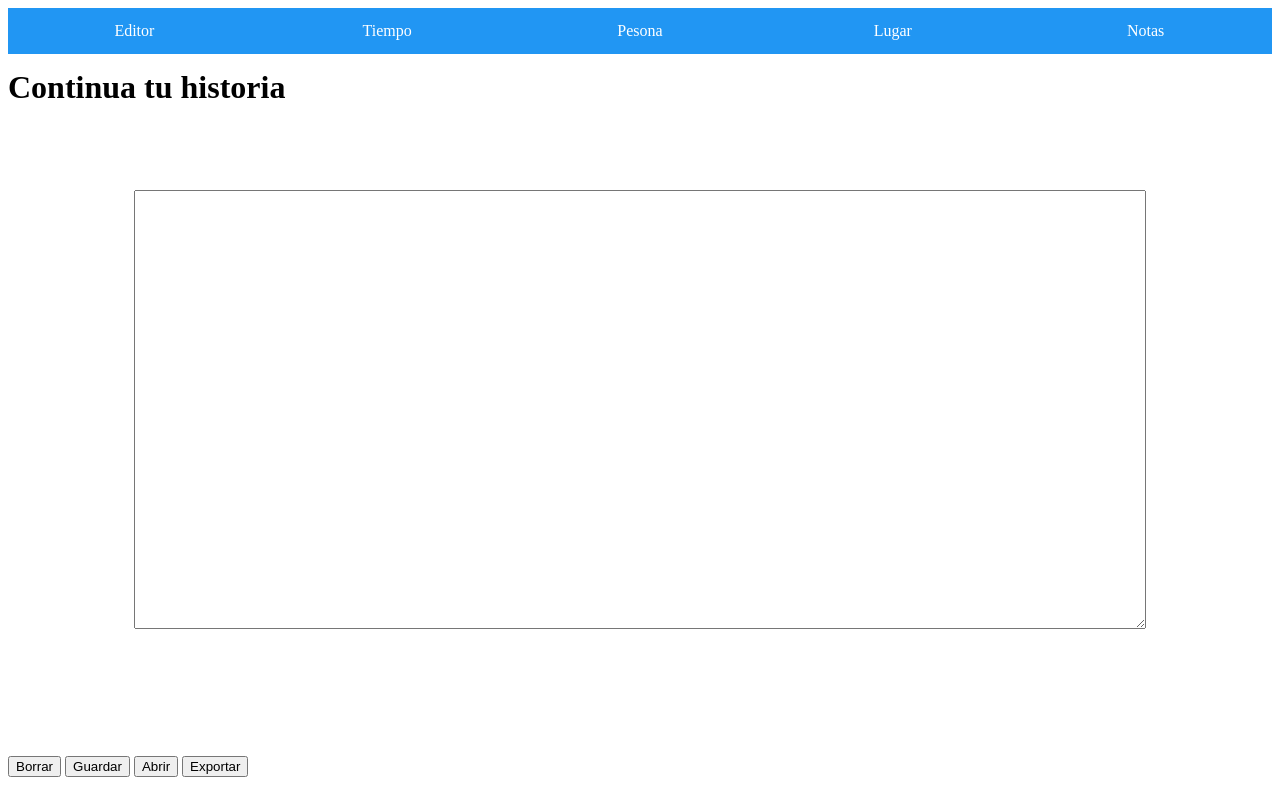
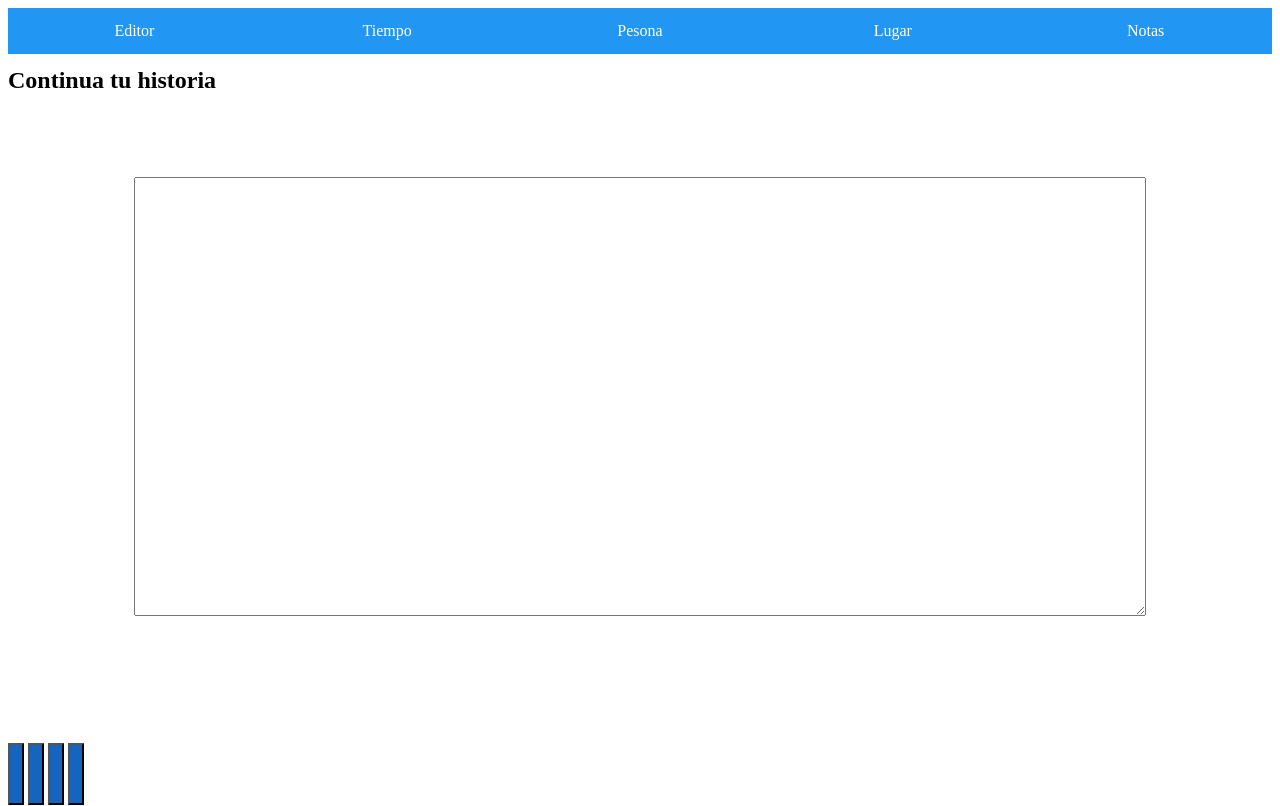
Before and after one commit to CathyLec/Ekri, a plain HTML site: page index.html in a window 1280 px wide. Drawn offline with Linux system fonts and the light colour scheme.

Commit message:
cambio de botones a imagenes

```diff
--- a/css/style.css
+++ b/css/style.css
@@ -53,3 +53,11 @@ li a:hover {
     margin: auto;
     overflow: auto;
 }
+
+.Crud{
+    background-color: #1565C0;
+    height: 10%;
+    height: 10%;
+    margin: auto;
+    overflow: auto;
+}
--- a/index.html
+++ b/index.html
@@ -18,13 +18,13 @@
 
     </nav>
     <div id="editzone">
-        <h1 id="titleText">Continua tu historia</h1>
+        <h2 id="titleText">Continua tu historia</h2>
         <textarea name="editArea" id="textzone" cols="30" rows="10"></textarea>
         <div class = "opciones">
-                <button >Borrar</button>
-                <button >Guardar</button>
-                <button >Abrir</button>
-                <button >Exportar</button>
+                <button class="Crud" ></button>
+                <button class="Crud"></button>
+                <button class="Crud"></button>
+                <button class="Crud"></button>
         </div>
     </div>
 
```
Also changed, not shown: chronology.html (+2 -1 lines), img/delete.png (added), img/export.jpg (added), img/open.jpg (added), img/save.png (added).
